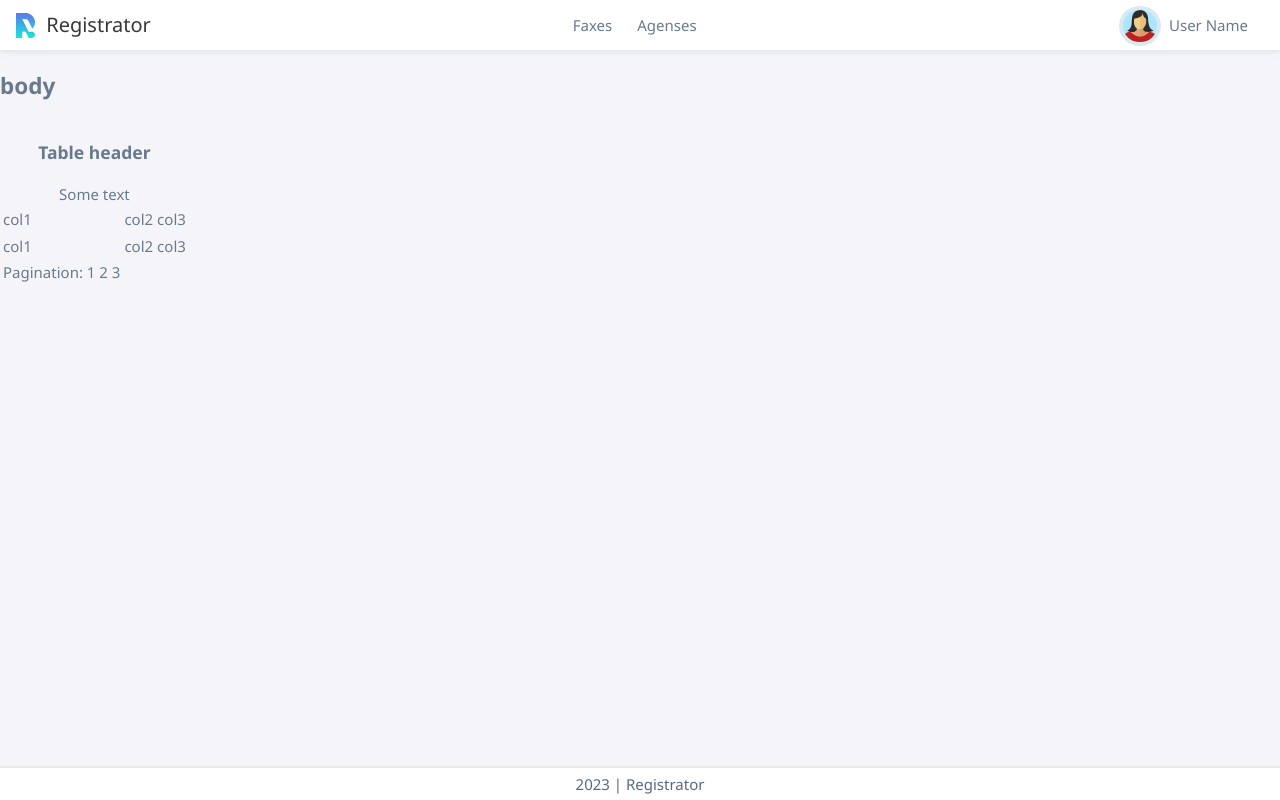
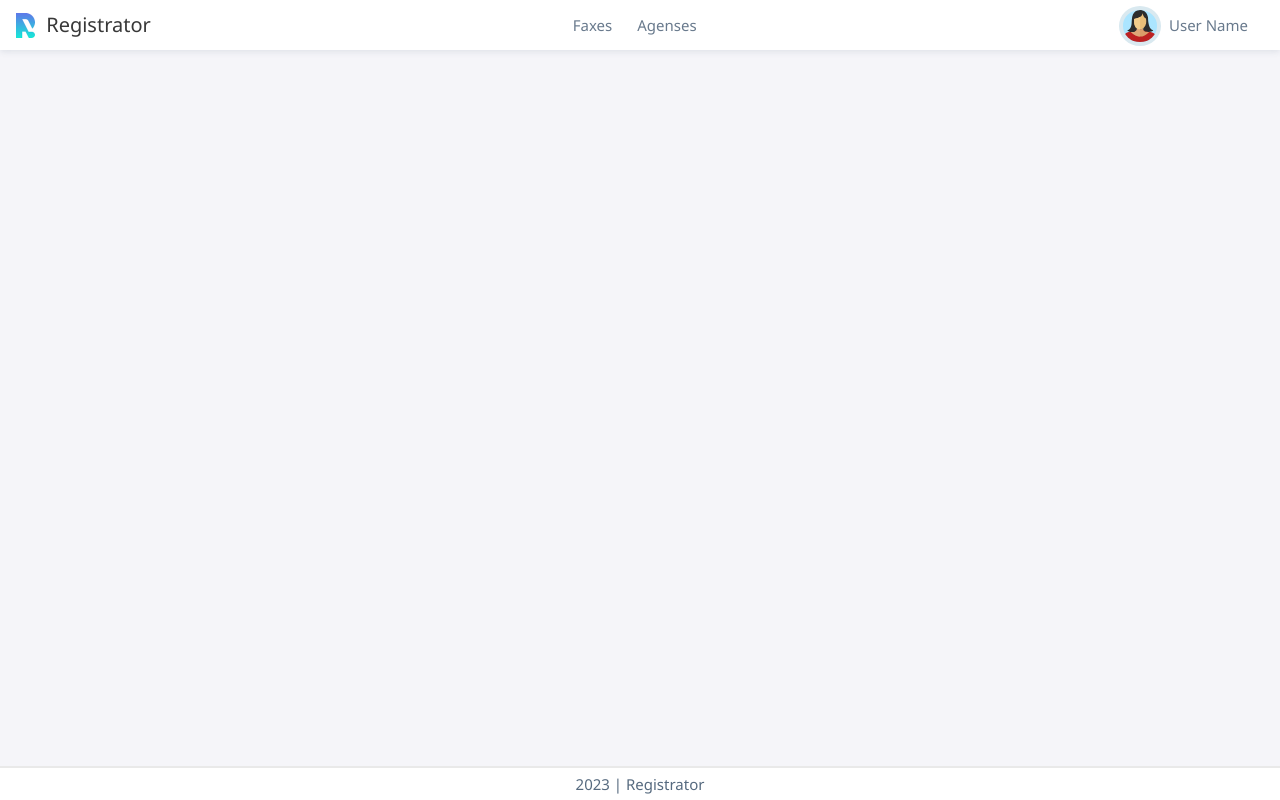
Before and after one commit to rail-sabirov/registrator, a React (Vite) app: page / in a window 1280 px wide. Built offline with nearby package versions, Linux system fonts and the light colour scheme.

Commit message:
Add React-router-dom and set routes

```diff
--- a/package.json
+++ b/package.json
@@ -16,6 +16,7 @@
     "react": "^18.2.0",
     "react-dom": "^18.2.0",
     "react-i18next": "^14.0.0",
+    "react-router-dom": "^6.21.1",
     "sass": "^1.69.5",
     "yup": "^1.3.3"
   },
--- a/src/App.tsx
+++ b/src/App.tsx
@@ -16,9 +16,9 @@ function App() {
                 <LanguageSelector />
             </div> */}
             {/* <LoginPage /> */}
-            <MainLayout>
+            {/* <MainLayout>
                 <FaxPage />
-            </MainLayout>
+            </MainLayout> */}
         </>
     )
 }
--- a/src/layouts/MainLayout/MainLayout.props.ts
+++ /dev/null
@@ -1,5 +0,0 @@
-import { HTMLAttributes, ReactNode } from 'react';
-
-export interface MainLayoutProps extends HTMLAttributes<HTMLDivElement> {
-    children: ReactNode;
-}
--- a/src/layouts/MainLayout/MainLayout.tsx
+++ b/src/layouts/MainLayout/MainLayout.tsx
@@ -2,12 +2,13 @@ import cn from 'classnames';
 import styles from './MainLayout.module.scss';
 import './MainLayout.parentStyles.scss';
 
-import { MainLayoutProps } from './MainLayout.props';
+
 import Logo from '../../components/Logo/Logo';
+import { Outlet } from 'react-router-dom';
 
-const MainLayout = ({ className, children, ...props }: MainLayoutProps) => {
+const MainLayout = () => {
     return (
-        <div className={cn(styles['main-layout'], className)} {...props}>
+        <div className={cn(styles['main-layout'])} >
             <header>
                 <Logo type='logo-main-layout' />
 
@@ -30,7 +31,7 @@ const MainLayout = ({ className, children, ...props }: MainLayoutProps) => {
             </header>
 
             <main className={cn(styles['content'])}>
-                {children}
+                <Outlet />
             </main>
 
             <footer>
--- a/src/main.tsx
+++ b/src/main.tsx
@@ -4,11 +4,36 @@ import App from './App.tsx'
 import './index.module.scss'
 import i18n from './localization/i18n.ts'
 import { I18nextProvider } from 'react-i18next'
+import { RouterProvider, createBrowserRouter } from 'react-router-dom'
+import { LoginPage } from './pages/LoginPage/LoginPage.tsx'
+import FaxPage from './pages/FaxPage/FaxPage.tsx'
+import MainLayout from './layouts/MainLayout/MainLayout.tsx'
+
+const router = createBrowserRouter([
+  {
+    path: '/login',
+    element: <LoginPage />
+  },
+  {
+    path: '/',
+    element: <MainLayout />,
+    children: [
+      {
+        path: 'faxes',
+        element: <FaxPage />
+      }
+    ]
+  },
+  {
+    path: '*',
+    element: <h1>404: Error Page</h1>
+  }
+])
 
 ReactDOM.createRoot(document.getElementById('root')!).render(
   <React.StrictMode>
     <I18nextProvider i18n={ i18n }>
-      <App />
+      <RouterProvider router={ router } />
     </I18nextProvider>
   </React.StrictMode>,
 )
--- a/src/pages/LoginPage/LoginPage.parentStyles.scss
+++ b/src/pages/LoginPage/LoginPage.parentStyles.scss
@@ -2,5 +2,4 @@ body {
     flex-direction: row;
     place-items: center;
     justify-content: space-evenly;
-    background: olivedrab;
 }
```
Also changed, not shown: src/pages/FaxPage/FaxPage.tsx (renamed from src/pages/FaxPage/FaxPage.jsx), 1 other file (tests, documents, lock files or other folders).
